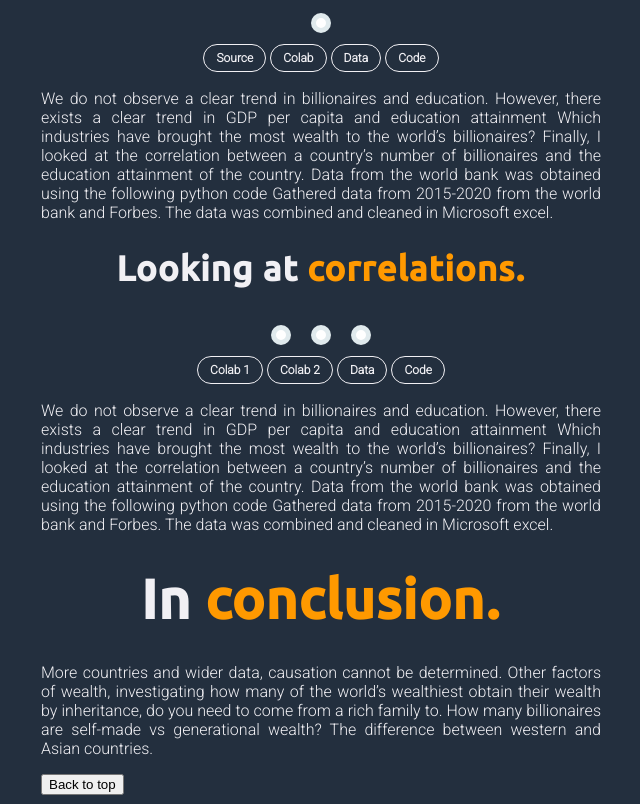
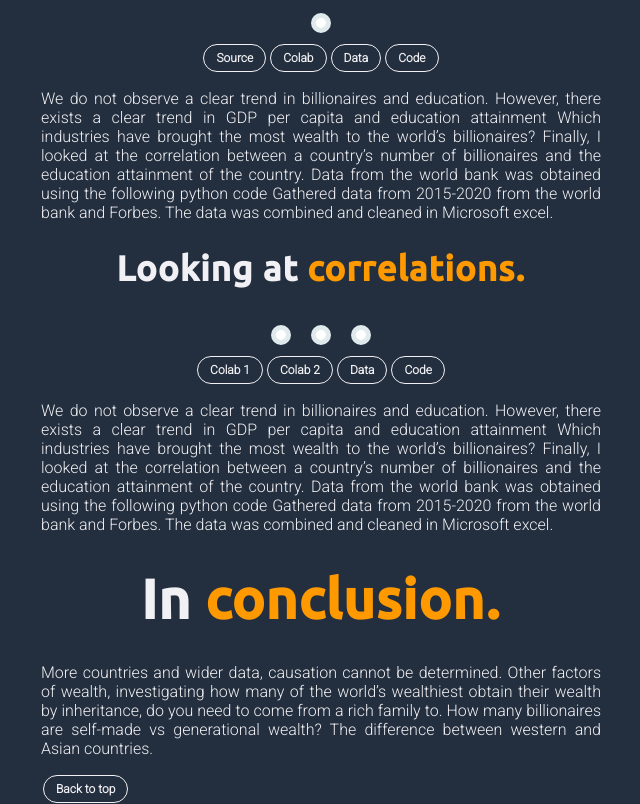
Before and after one commit to jamieprince/jamieprince.github.io, a plain HTML site: page project.html in a window 1280 px wide. Shown: the part 1268-2072 px from the top of the page, without its empty margins (319-959 px from the left). Drawn offline with Linux system fonts and the light colour scheme; a script that the page names is missing; a web font is replaced by a local one.

Commit message:
Update project.css

```diff
--- a/project.css
+++ b/project.css
@@ -130,3 +130,32 @@ p{
     transition: border-color,background-color .5s ease;
     white-space: nowrap;
   }
+
+#myBtn {
+  border: 1px solid rgb(241, 240, 244);
+  background-color: transparent; /* Set a background color */
+  color: rgb(241, 240, 244); /* Text color */
+  cursor: pointer; /* Add a mouse pointer on hover */
+  font-family: 'Roboto', sans-serif;
+  line-height: 16px;
+  font-weight: 600;
+  border-radius: 150px;
+  box-sizing: content-box;
+  align-items: flex-start;
+  display: inline-block;
+  font-size: 12px;
+  margin: 1px 2px 1px 2px;
+  text-decoration: none;
+  max-width: 100px;
+  outline-offset: 2px;
+  overflow: hidden;
+  padding: 5px 12px;
+  text-align: left;
+  text-overflow: ellipsis;
+  transition: border-color,background-color .5s ease;
+  white-space: nowrap;
+}
+
+#myBtn:hover {
+  background-color: #555; /* Add a dark-grey background on hover */
+}
```
